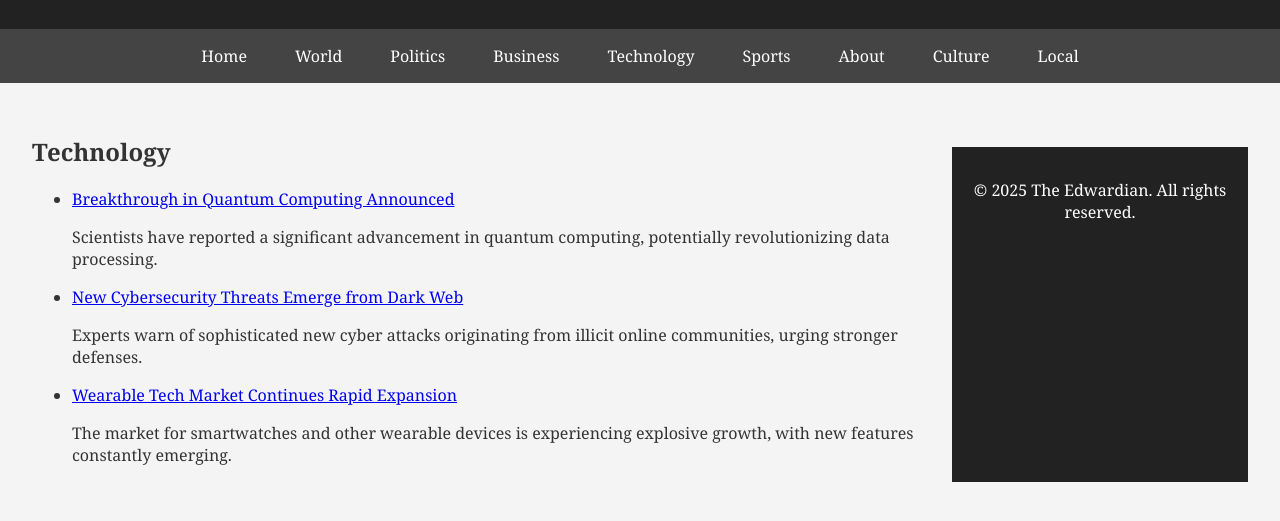
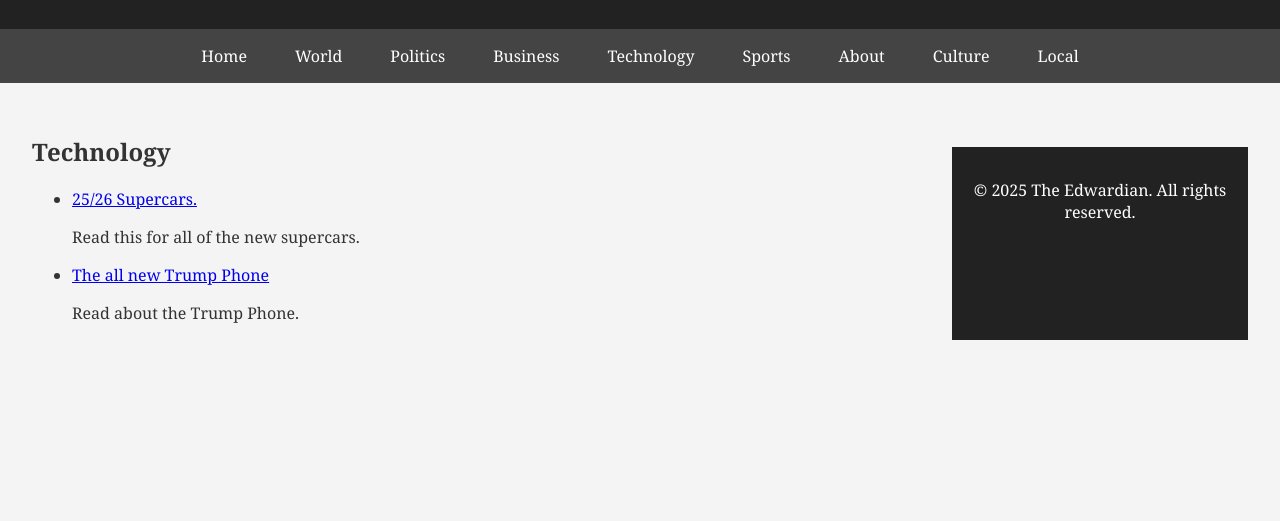
Before and after one commit to studypi3/TheEdwardianTechnology, a plain HTML site: page index.html in a window 1280 px wide. Shown: the part 127-648 px from the top of the page. Drawn offline with Linux system fonts and the light colour scheme.

Commit message:
Update index.html

```diff
--- a/index.html
+++ b/index.html
@@ -103,16 +103,12 @@
             <h2>Technology</h2>
             <ul class="article-list">
                 <li>
-                    <a href="#">Breakthrough in Quantum Computing Announced</a>
-                    <p>Scientists have reported a significant advancement in quantum computing, potentially revolutionizing data processing.</p>
+                    <a href="https://studypi3.github.io/TheEdwardianTechnology1/">25/26 Supercars.</a>
+                    <p>Read this for all of the new supercars.</p>
                 </li>
                 <li>
-                    <a href="#">New Cybersecurity Threats Emerge from Dark Web</a>
-                    <p>Experts warn of sophisticated new cyber attacks originating from illicit online communities, urging stronger defenses.</p>
-                </li>
-                <li>
-                    <a href="#">Wearable Tech Market Continues Rapid Expansion</a>
-                    <p>The market for smartwatches and other wearable devices is experiencing explosive growth, with new features constantly emerging.</p>
+                    <a href="https://studypi3.github.io/TheEdwardianTechnology2/">The all new Trump Phone</a>
+                    <p>Read about the Trump Phone.</p>
                 </li>
             </ul>
         </section>
```
